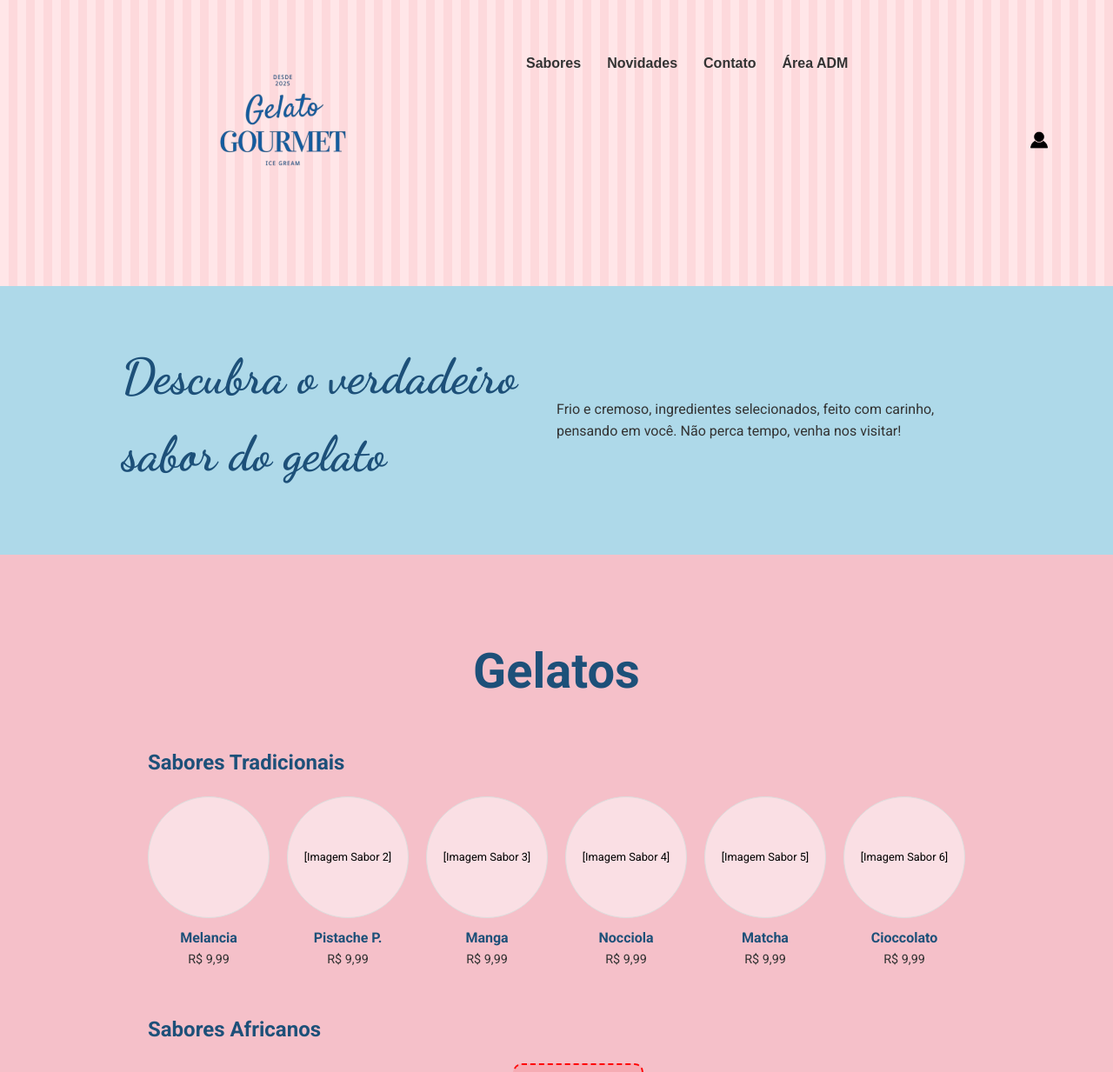
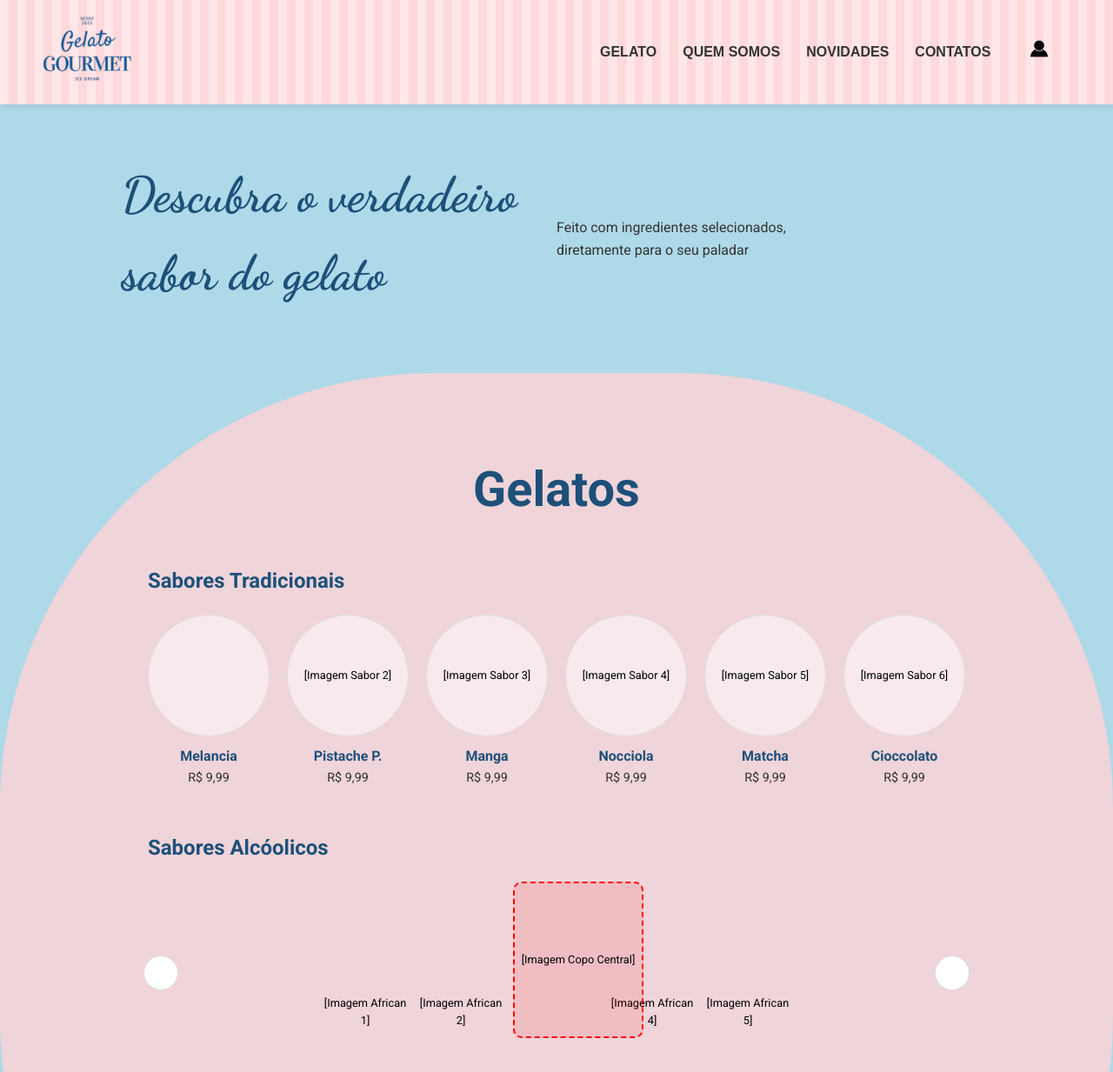
Before and after one commit to Muninliv/gelateria, a plain HTML site: page catalogo.html in a window 1280 px wide. Shown: the top 1233 px of the page at 87% size. Drawn offline with Linux system fonts and the light colour scheme.

Commit message:
hora do saep

```diff
--- a/catalogo.css
+++ b/catalogo.css
@@ -1,4 +1,3 @@
-
 /* Variáveis de Cor (ajustadas para este layout) */
 :root {
     --cor-rosa-claro: #f5c0c9;
@@ -18,7 +17,7 @@
 }
 
 body {
-    background-color: #fff; /* Fundo branco geral */
+    background-color: var(--cor-azul-claro); /* Fundo branco geral */
     line-height: 1.6;
 }
 
@@ -60,17 +59,35 @@ body {
   align-items: center;
   box-shadow: 0 2px 10px rgba(0,0,0,0.1);
   z-index: 1000;
-  padding: 20px 75px;
+  padding: 10px 75px; /* Reduza o padding vertical aqui */
+  padding-left: 500px;
+  height: 120px;
+  /* Adicione position: relative para que .header-logo fique posicionado em relação a ele */
+  position: relative;
+}
+
+.header-logo {
+  /* NOVO: Tira a logo do fluxo normal e a coloca na posição absoluta */
+  position: absolute;
+  left: -75px; /* Posição à esquerda, mantendo o padding do header */
+  top: 50%; /* Centraliza verticalmente */
+  transform: translateY(-50%); /* Ajuste fino para o centro vertical exato */
 }
 
 .header-logo img {
-  width: 500px;
+  /* Reduza o tamanho da imagem da logo para algo mais razoável */
+  padding-top: 23px;
+  width: 350px;
   height: auto;
+
+  /* Adicione `display: block` se a imagem estiver causando um pequeno espaço inferior */
+  display: block;
 }
 
 .header-nav {
   display: flex;
   gap: 30px;
+  padding-left: 190px;
 }
 
 .header-nav a {
@@ -80,7 +97,8 @@ body {
   font-family: Arial, sans-serif;
   font-size: 16px;
   transition: color 0.3s ease;
-  padding: 40px 0;
+  /* Altere o padding dos links para acomodar o novo tamanho */
+  padding: 15px 0;
 }
 
 .header-nav a:hover {
@@ -161,7 +179,8 @@ body {
 
 /* --- 3. SEÇÃO DE GELATOS (PRODUTOS) --- */
 .gelatos-section {
-    background-color: var(--cor-rosa-claro);
+    background-color: #efd4d9;
+    border-radius: 500px;
     padding-top: 50px;
     padding-bottom: 50px;
     text-align: center;
@@ -286,7 +305,7 @@ body {
 }
 
 .why-us-subtitle {
-    font-size: 3rem;
+    font-size: 5rem;
     color: var(--cor-texto-escuro);
     margin-bottom: 20px;
 }
@@ -417,12 +436,12 @@ body {
 }
 
 .contact-cta {
-    text-align: center;
-    margin-top: 40px;
+    text-align: end;
+    margin-top: -190px;
     font-size: 1.2rem;
     max-width: 800px;
     margin-left: auto;
-    margin-right: auto;
+    margin-right: -60px;
 }
 
 .star-icon {
--- a/catalogo.html
+++ b/catalogo.html
@@ -13,10 +13,10 @@
     <header class="main-header">
         <nav class="header-nav">
             <div class="header-logo"><img src="img/logo.png"></div>
-            <a href="#sabores">Sabores</a>
-            <a href="#novidades">Novidades</a>
-            <a href="#contato">Contato</a>
-            <a href="login.html">Área ADM</a>
+            <a href="#sabores">GELATO</a>
+            <a href="#novidades">QUEM SOMOS</a>
+            <a href="#contato">NOVIDADES</a>
+            <a href="login.html">CONTATOS</a>
         </nav>
         <div class="social-icons">
             <a href="#"><img src="img/usuario.png" alt="Instagram"></a>
@@ -26,7 +26,7 @@
     <section class="hero-section">
         <div class="hero-content">
             <h2 class="title-cursive">Descubra o verdadeiro sabor do gelato</h2>
-            <p>Frio e cremoso, ingredientes selecionados, feito com carinho, pensando em você. Não perca tempo, venha nos visitar!</p>
+            <p>Feito com ingredientes selecionados,<br>diretamente para o seu paladar</p>
         </div>
     </section>
 
@@ -115,7 +115,7 @@
             </div>
 
             <div class="flavor-category">
-                <h4 class="category-title">Sabores Africanos</h4>
+                <h4 class="category-title">Sabores Alcóolicos</h4>
                 <div class="flavor-grid african-grid">
                     <div class="navigation-arrow left-arrow"></div>
                     <div class="flavor-item">
@@ -172,9 +172,9 @@
 
     <section class="why-us-section">
         <div class="container-content why-us-content">
-            <h3 class="section-title">• POR QUE NOS ESCOLHER •</h3>
+            <h3 class="section-title">• DESDE 2025 •</h3>
             <h4 class="why-us-subtitle title-cursive">Gelatos</h4>
-            <p>Sed ut perspiciatis unde omnis iste natus error sit voluptatem accusantium doloremque laudantium, totam rem aperiam, eaque ipsa quae ab illo inventore veritatis et quasi architecto beatae vitae dicta sunt explicabo. Nemo enim ipsam voluptatem quia voluptas sit aspernatur aut odit aut fugit, sed quia consequuntur magni dolores eos qui ratione voluptatem sequi nesciunt.</p>
+            <p> Gelatos artesanais feitos com ingredientes selecionados para transformar cada momento em algo especial, oferecemos combinações clássicas e criações exclusivas para agradar todos os paladares, sempre com um toque especial que torna cada visita inesquecível.</p>
         </div>
     </section>
 
@@ -217,13 +217,9 @@
                         <li><span class="icon-placeholder">📱</span> #Whatsapp para dúvidas</li>
                     </ul>
                 </div>
-                <div class="contact-map-placeholder">
-                    [Imagem de Mapa]
-                </div>
             </div>
             <p class="contact-cta">
-                <span class="star-icon">★</span> Venha conhecer nossas lojas e descubra um novo jeito de se encantar com <span class="cursive-text">nossos gelatos gourmet!</span> <span class="star-icon">★</span>
-            </p>
+                <iframe src="https://www.google.com/maps/embed?pb=!1m18!1m12!1m3!1d3655.16048917319!2d-46.53175892627507!3d-23.63442286427741!2m3!1f0!2f0!3f0!3m2!1i1024!2i768!4f13.1!3m3!1m2!1s0x94ce438cb2092f0b%3A0xc3858fc12f36e008!2sDouce%20Douce%20Gourmet!5e0!3m2!1spt-BR!2sbr!4v1763391217949!5m2!1spt-BR!2sbr" width="400" height="250" style="border:0;" allowfullscreen="" loading="lazy" referrerpolicy="no-referrer-when-downgrade"></iframe>
         </div>
     </section>
 
```
